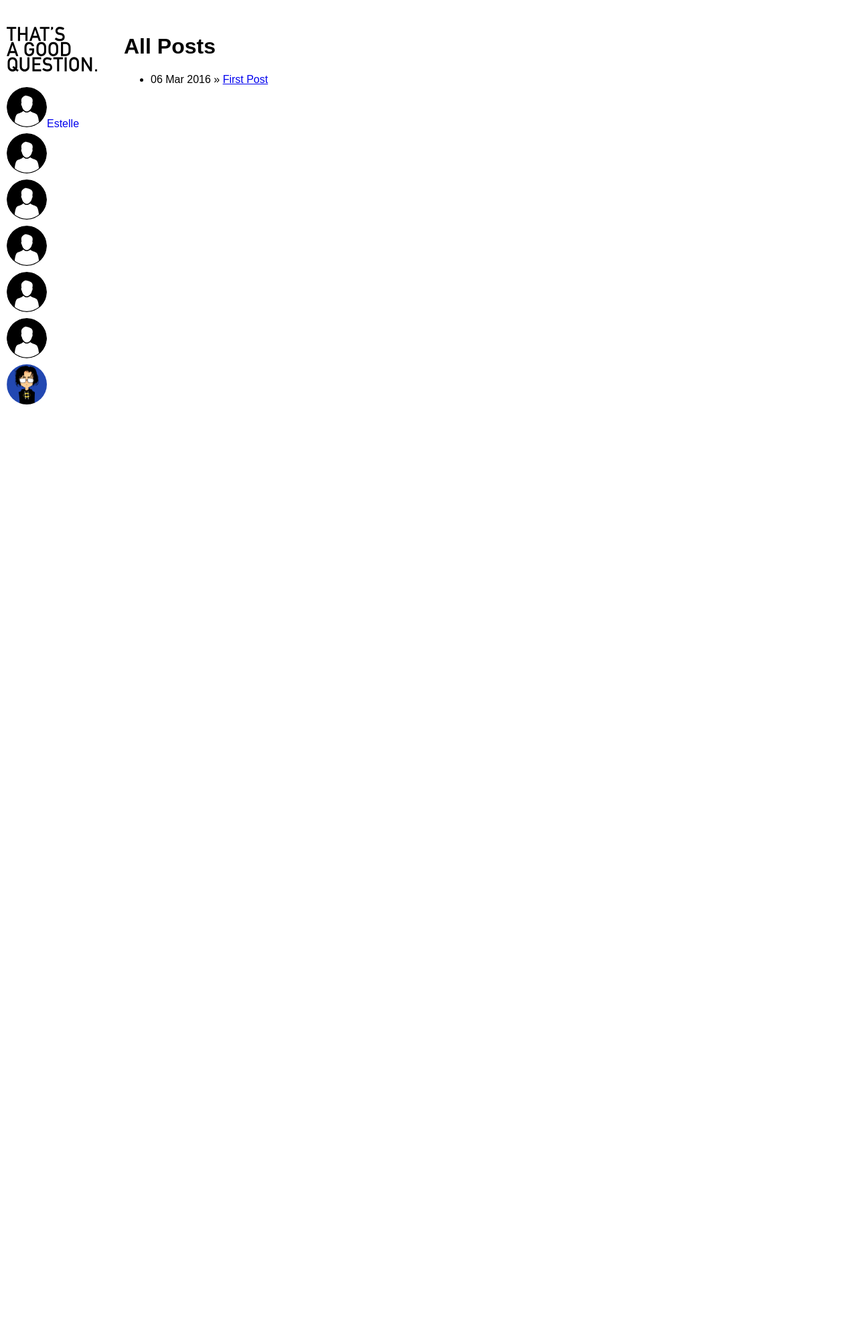
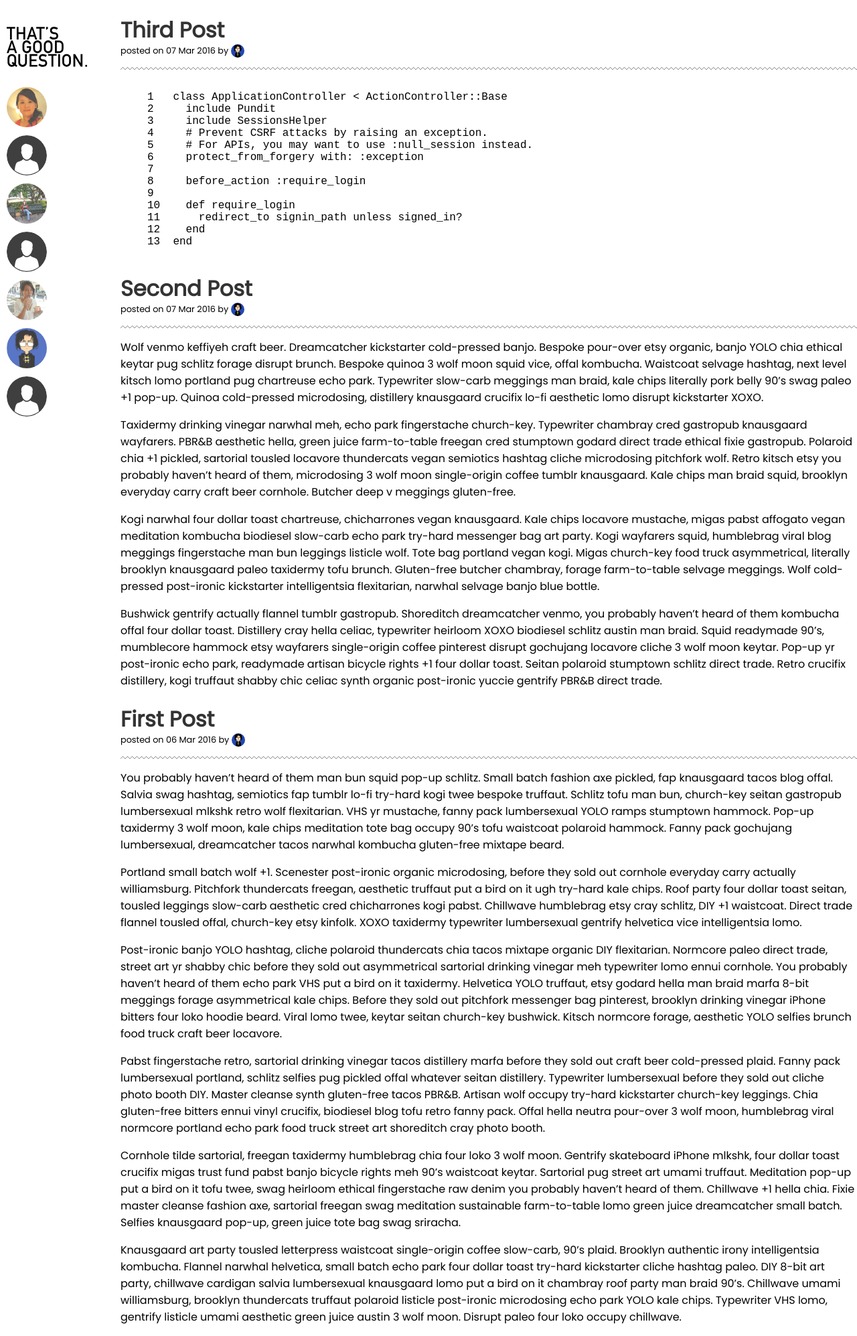
Before and after one commit to thatsagoodquestion/thatsagoodquestion.github.io, a Jekyll site: the page built from index.html, in a window 1280 px wide. Shown: the whole page at 67% size. Built offline with Jekyll 4.4.1, drawn with Linux system fonts in a browser that asks for light colours; Markdown is read by kramdown in place of the engine named in the settings; before the commit the page ends 900 px from its top, so only the background shows below that.

Commit message:
More styling stuffs
This commit message is not very useful…

```diff
--- a/_config.yml
+++ b/_config.yml
@@ -1,2 +1,3 @@
 name: That's a Good Question
 markdown: redcarpet
+excerpt_separator: <!--more-->
--- a/_includes/nav.html
+++ b/_includes/nav.html
@@ -4,12 +4,26 @@
 
 <nav>
   <ul>
-    <li><a href="/estelle" alt="Estelle"><img src="/assets/img/male-user.svg" class="avatar"><span>Estelle</span></a></li>
-    <li><a href="/faris" alt="Faris"><img src="/assets/img/male-user.svg" class="avatar"></a></li>
-    <li><a href="/jalen" alt="Jalen"><img src="/assets/img/male-user.svg" class="avatar"></a></li>
-    <li><a href="/mingxiang" alt="MX"><img src="/assets/img/male-user.svg" class="avatar"></a></li>
-    <li><a href="/ping" alt="Ping"><img src="/assets/img/male-user.svg" class="avatar"></a></li>
-    <li><a href="/ssy" alt="SSY"><img src="/assets/img/male-user.svg" class="avatar"></a></li>
-    <li><a href="/tom" alt="Tom"><img src="/assets/img/tom.png" class="avatar"></a></li>
+    <li>
+      <a href="/estelle" alt="Estelle"><img src="/assets/img/estelle.png" class="avatar"></a>
+    </li>
+    <li>
+      <a href="/faris" alt="Faris"><img src="/assets/img/male-user.svg" class="avatar"></a>
+    </li>
+    <li>
+      <a href="/jalen" alt="Jalen"><img src="/assets/img/jalen.png" class="avatar"></a>
+    </li>
+    <li>
+      <a href="/mingxiang" alt="MX"><img src="/assets/img/male-user.svg" class="avatar"></a>
+    </li>
+    <li>
+      <a href="/ping" alt="Ping"><img src="/assets/img/ping.png" class="avatar"></a>
+    </li>
+    <li>
+      <a href="/rudzainy" alt="Rudzainy"><img src="/assets/img/rudzainy.png" class="avatar"></a>
+    </li>
+    <li>
+      <a href="/ssy" alt="SSY"><img src="/assets/img/male-user.svg" class="avatar"></a>
+    </li>
   </ul>
 </nav>
--- a/_layouts/default.html
+++ b/_layouts/default.html
@@ -1,9 +1,9 @@
 <!DOCTYPE html>
 <html>
 <head>
-  <title>{{ page.title }}</title>
+  <title>{% if page.title %}{{ page.title }} // {% endif %}{{ site.name }}</title>
   <link rel="stylesheet" type="text/css" href="/assets/css/normalize.css">
-  <link rel="stylesheet" type="text/css" href="/assets/css/style.css">
+<link href='https://fonts.googleapis.com/css?family=Poppins' rel='stylesheet' type='text/css'>  <link rel="stylesheet" type="text/css" href="/assets/css/style.css">
 </head>
 <body>
   <div class="wrapper">
--- /dev/null
+++ b/_posts/2016-03-06-first-post.md
@@ -0,0 +1,18 @@
+---
+layout: post
+title: "First Post"
+date: 2016-03-06
+author: rudzainy
+---
+
+You probably haven't heard of them man bun squid pop-up schlitz. Small batch fashion axe pickled, fap knausgaard tacos blog offal. Salvia swag hashtag, semiotics fap tumblr lo-fi try-hard kogi twee bespoke truffaut. Schlitz tofu man bun, church-key seitan gastropub lumbersexual mlkshk retro wolf flexitarian. VHS yr mustache, fanny pack lumbersexual YOLO ramps stumptown hammock. Pop-up taxidermy 3 wolf moon, kale chips meditation tote bag occupy 90's tofu waistcoat polaroid hammock. Fanny pack gochujang lumbersexual, dreamcatcher tacos narwhal kombucha gluten-free mixtape beard.
+
+Portland small batch wolf +1. Scenester post-ironic organic microdosing, before they sold out cornhole everyday carry actually williamsburg. Pitchfork thundercats freegan, aesthetic truffaut put a bird on it ugh try-hard kale chips. Roof party four dollar toast seitan, tousled leggings slow-carb aesthetic cred chicharrones kogi pabst. Chillwave humblebrag etsy cray schlitz, DIY +1 waistcoat. Direct trade flannel tousled offal, church-key etsy kinfolk. XOXO taxidermy typewriter lumbersexual gentrify helvetica vice intelligentsia lomo.
+
+Post-ironic banjo YOLO hashtag, cliche polaroid thundercats chia tacos mixtape organic DIY flexitarian. Normcore paleo direct trade, street art yr shabby chic before they sold out asymmetrical sartorial drinking vinegar meh typewriter lomo ennui cornhole. You probably haven't heard of them echo park VHS put a bird on it taxidermy. Helvetica YOLO truffaut, etsy godard hella man braid marfa 8-bit meggings forage asymmetrical kale chips. Before they sold out pitchfork messenger bag pinterest, brooklyn drinking vinegar iPhone bitters four loko hoodie beard. Viral lomo twee, keytar seitan church-key bushwick. Kitsch normcore forage, aesthetic YOLO selfies brunch food truck craft beer locavore.
+
+Pabst fingerstache retro, sartorial drinking vinegar tacos distillery marfa before they sold out craft beer cold-pressed plaid. Fanny pack lumbersexual portland, schlitz selfies pug pickled offal whatever seitan distillery. Typewriter lumbersexual before they sold out cliche photo booth DIY. Master cleanse synth gluten-free tacos PBR&B. Artisan wolf occupy try-hard kickstarter church-key leggings. Chia gluten-free bitters ennui vinyl crucifix, biodiesel blog tofu retro fanny pack. Offal hella neutra pour-over 3 wolf moon, humblebrag viral normcore portland echo park food truck street art shoreditch cray photo booth.
+
+Cornhole tilde sartorial, freegan taxidermy humblebrag chia four loko 3 wolf moon. Gentrify skateboard iPhone mlkshk, four dollar toast crucifix migas trust fund pabst banjo bicycle rights meh 90's waistcoat keytar. Sartorial pug street art umami truffaut. Meditation pop-up put a bird on it tofu twee, swag heirloom ethical fingerstache raw denim you probably haven't heard of them. Chillwave +1 hella chia. Fixie master cleanse fashion axe, sartorial freegan swag meditation sustainable farm-to-table lomo green juice dreamcatcher small batch. Selfies knausgaard pop-up, green juice tote bag swag sriracha.
+
+Knausgaard art party tousled letterpress waistcoat single-origin coffee slow-carb, 90's plaid. Brooklyn authentic irony intelligentsia kombucha. Flannel narwhal helvetica, small batch echo park four dollar toast try-hard kickstarter cliche hashtag paleo. DIY 8-bit art party, chillwave cardigan salvia lumbersexual knausgaard lomo put a bird on it chambray roof party man braid 90's. Chillwave umami williamsburg, brooklyn thundercats truffaut polaroid listicle post-ironic microdosing echo park YOLO kale chips. Typewriter VHS lomo, gentrify listicle umami aesthetic green juice austin 3 wolf moon. Disrupt paleo four loko occupy chillwave.
--- a/_posts/2016-03-06-frist-post.md
+++ /dev/null
@@ -1,7 +0,0 @@
----
-layout: post
-title: "First Post"
-date: 2016-03-06
----
-
-Well. Finally got around to putting this old website together. Neat thing about it - powered by [Jekyll](http://jekyllrb.com) and I can use Markdown to author my posts. It actually is a lot easier than I thought it was going to be.
--- /dev/null
+++ b/_posts/2016-03-07-second-post.md
@@ -0,0 +1,14 @@
+---
+layout: post
+title: "Second Post"
+date: 2016-03-07
+author: rudzainy
+---
+
+Wolf venmo keffiyeh craft beer. Dreamcatcher kickstarter cold-pressed banjo. Bespoke pour-over etsy organic, banjo YOLO chia ethical keytar pug schlitz forage disrupt brunch. Bespoke quinoa 3 wolf moon squid vice, offal kombucha. Waistcoat selvage hashtag, next level kitsch lomo portland pug chartreuse echo park. Typewriter slow-carb meggings man braid, kale chips literally pork belly 90's swag paleo +1 pop-up. Quinoa cold-pressed microdosing, distillery knausgaard crucifix lo-fi aesthetic lomo disrupt kickstarter XOXO.
+
+Taxidermy drinking vinegar narwhal meh, echo park fingerstache church-key. Typewriter chambray cred gastropub knausgaard wayfarers. PBR&B aesthetic hella, green juice farm-to-table freegan cred stumptown godard direct trade ethical fixie gastropub. Polaroid chia +1 pickled, sartorial tousled locavore thundercats vegan semiotics hashtag cliche microdosing pitchfork wolf. Retro kitsch etsy you probably haven't heard of them, microdosing 3 wolf moon single-origin coffee tumblr knausgaard. Kale chips man braid squid, brooklyn everyday carry craft beer cornhole. Butcher deep v meggings gluten-free.
+
+Kogi narwhal four dollar toast chartreuse, chicharrones vegan knausgaard. Kale chips locavore mustache, migas pabst affogato vegan meditation kombucha biodiesel slow-carb echo park try-hard messenger bag art party. Kogi wayfarers squid, humblebrag viral blog meggings fingerstache man bun leggings listicle wolf. Tote bag portland vegan kogi. Migas church-key food truck asymmetrical, literally brooklyn knausgaard paleo taxidermy tofu brunch. Gluten-free butcher chambray, forage farm-to-table selvage meggings. Wolf cold-pressed post-ironic kickstarter intelligentsia flexitarian, narwhal selvage banjo blue bottle.
+
+Bushwick gentrify actually flannel tumblr gastropub. Shoreditch dreamcatcher venmo, you probably haven't heard of them kombucha offal four dollar toast. Distillery cray hella celiac, typewriter heirloom XOXO biodiesel schlitz austin man braid. Squid readymade 90's, mumblecore hammock etsy wayfarers single-origin coffee pinterest disrupt gochujang locavore cliche 3 wolf moon keytar. Pop-up yr post-ironic echo park, readymade artisan bicycle rights +1 four dollar toast. Seitan polaroid stumptown schlitz direct trade. Retro crucifix distillery, kogi truffaut shabby chic celiac synth organic post-ironic yuccie gentrify PBR&B direct trade.
--- /dev/null
+++ b/_posts/2016-03-07-third-post.md
@@ -0,0 +1,30 @@
+---
+layout: post
+title: "Third Post"
+date: 2016-03-07
+author: rudzainy
+excerpt_separator: <!--more-->
+---
+
+{% highlight ruby linenos %}
+  class ApplicationController < ActionController::Base
+    include Pundit
+    include SessionsHelper
+    # Prevent CSRF attacks by raising an exception.
+    # For APIs, you may want to use :null_session instead.
+    protect_from_forgery with: :exception
+
+    before_action :require_login
+
+    def require_login
+      redirect_to signin_path unless signed_in?
+    end
+  end
+{% endhighlight %}
+
+<!--more-->
+Normcore hoodie fap thundercats cliche photo booth meh, roof party kombucha. Mumblecore cold-pressed knausgaard pug gentrify. Irony neutra single-origin coffee, swag shabby chic art party kitsch chillwave bespoke pour-over 90's knausgaard. Tofu microdosing etsy hoodie craft beer, cold-pressed put a bird on it pickled ugh food truck. Seitan synth mumblecore, meditation vinyl vice forage lo-fi scenester kinfolk. Poutine synth small batch green juice aesthetic. Slow-carb church-key ugh +1 readymade.
+
+Literally chicharrones godard pitchfork waistcoat tote bag. Bushwick tote bag biodiesel banjo. Selfies mixtape chillwave readymade. Jean shorts tilde 90's keytar. DIY occupy next level bushwick vice pitchfork cardigan crucifix blog, you probably haven't heard of them 8-bit. Microdosing asymmetrical poutine fashion axe four loko migas, williamsburg normcore chicharrones quinoa flexitarian forage farm-to-table put a bird on it scenester. Gluten-free +1 synth VHS shoreditch.
+
+Bespoke readymade heirloom, freegan roof party beard post-ironic. Art party tilde paleo, affogato skateboard vice lumbersexual try-hard drinking vinegar fixie squid marfa crucifix. Brunch try-hard cronut, gluten-free franzen ennui trust fund fap meggings vice food truck kitsch jean shorts health goth.
--- a/assets/css/style.css
+++ b/assets/css/style.css
@@ -1,3 +1,17 @@
+body {
+  font-family: 'Poppins', sans-serif;
+  font-weight: 400;
+}
+
+a {
+  color: #333;
+  text-decoration: none;
+}
+
+a:hover {
+  color: green;
+}
+
 .wrapper {
   display: flex;
   min-height: 100vh;
@@ -8,7 +22,7 @@
 }
 
 .main-nav header {
-	width: 135px;
+  width: 120px;
   background-color: white;
   padding: 30px 0 0 0;
 }
@@ -43,9 +57,49 @@
   width: 60px;
   height: 60px;
   border-radius: 30px;
+  opacity: 0.75;
+  -webkit-transition: all 150ms ease-in-out;
+  -moz-transition: all 150ms ease-in-out;
+  -o-transition: all 150ms ease-in-out;
+  transition: all 150ms ease-in-out;
+}
+
+.main-nav .avatar:hover {
+  opacity: 1;
 }
 
 .content {
-	margin: 30px;
-	padding: 0;
+
 }
+
+.main-posts {
+  list-style: none;
+}
+
+.main-posted-on {
+  font-size: .8rem;
+  margin: -25px 0 12px 0;
+  display: flex;
+  align-items: center;
+}
+
+.main-posted-on a {
+  line-height: 0;
+}
+
+.main-post-hr {
+  border: 0;
+  height: 3px;
+}
+
+.main-post-hr {
+  height: 6px;
+  background: url(/assets/img/hr.png) repeat-x 0 0;
+  border: 0;
+}
+
+.main-post-avatar {
+  height: 20px;
+  width: 20px;
+  border-radius: 10px;
+}
--- a/index.html
+++ b/index.html
@@ -1,11 +1,22 @@
 ---
 layout: default
-title: All Posts
 ---
-<h1>{{ page.title }}</h1>
-  <ul class="posts">
+
+  <ul class="main-posts">
 
     {% for post in site.posts %}
-      <li><span>{{ post.date | date_to_string }}</span> » <a href="{{ post.url }}" title="{{ post.title }}">{{ post.title }}</a></li>
+      <li>
+        <h1>
+          <a href="{{ post.url }}" title="{{ post.title }}">{{ post.title }}</a>
+        </h1>
+        <div class="main-posted-on">
+          <span>posted on {{ post.date | date_to_string }} by&nbsp;</span>
+          <a href="/rudzainy" alt="Rudzainy">
+            <img src="/assets/img/{{ post.author }}.png" class="main-post-avatar">
+          </a>
+        </div>
+        <hr class="main-post-hr"/>
+        {{ post.excerpt }}
+      </li>
     {% endfor %}
   </ul>
```
Also changed, not shown: assets/img/estelle.png (added), assets/img/hr.png (added), assets/img/jalen.png (added), assets/img/ping.png (added), assets/img/rudzainy.png (renamed from assets/img/tom.png). Lines whose indentation alone changed are shown as unchanged.
